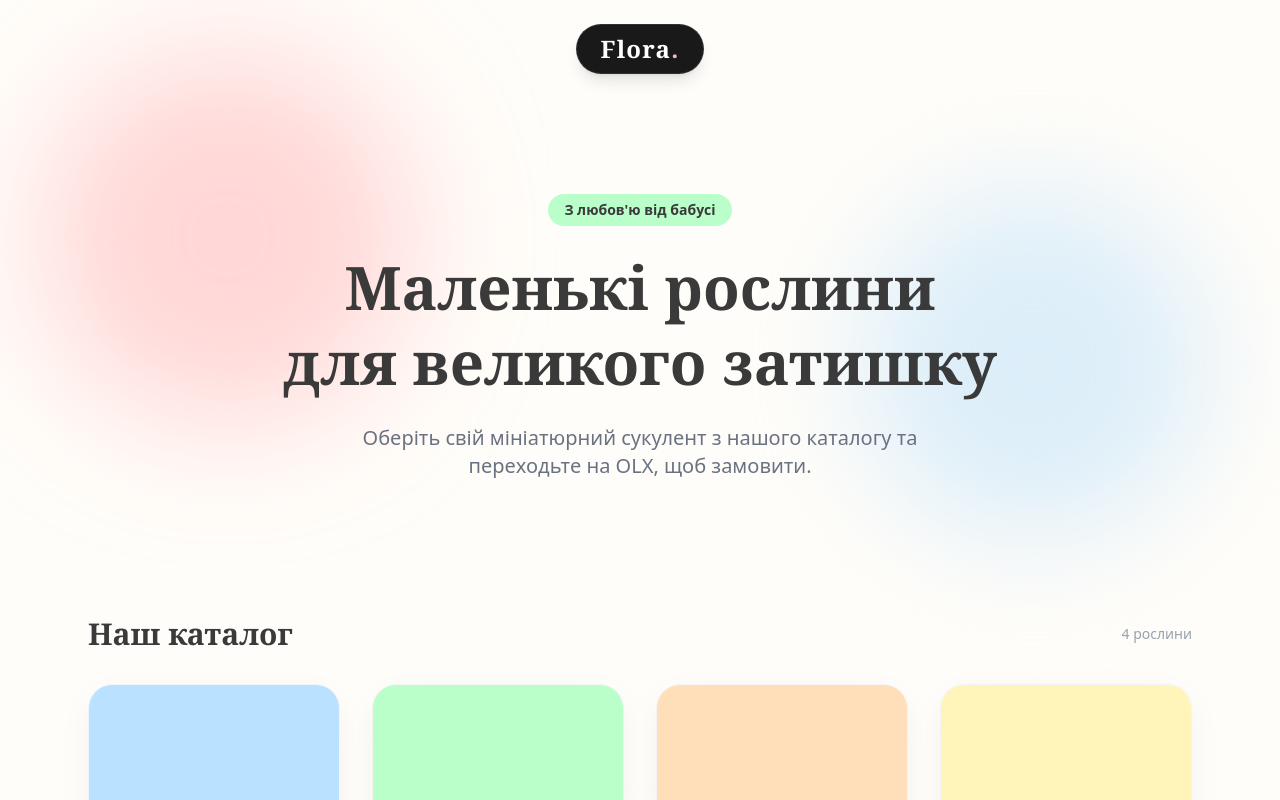
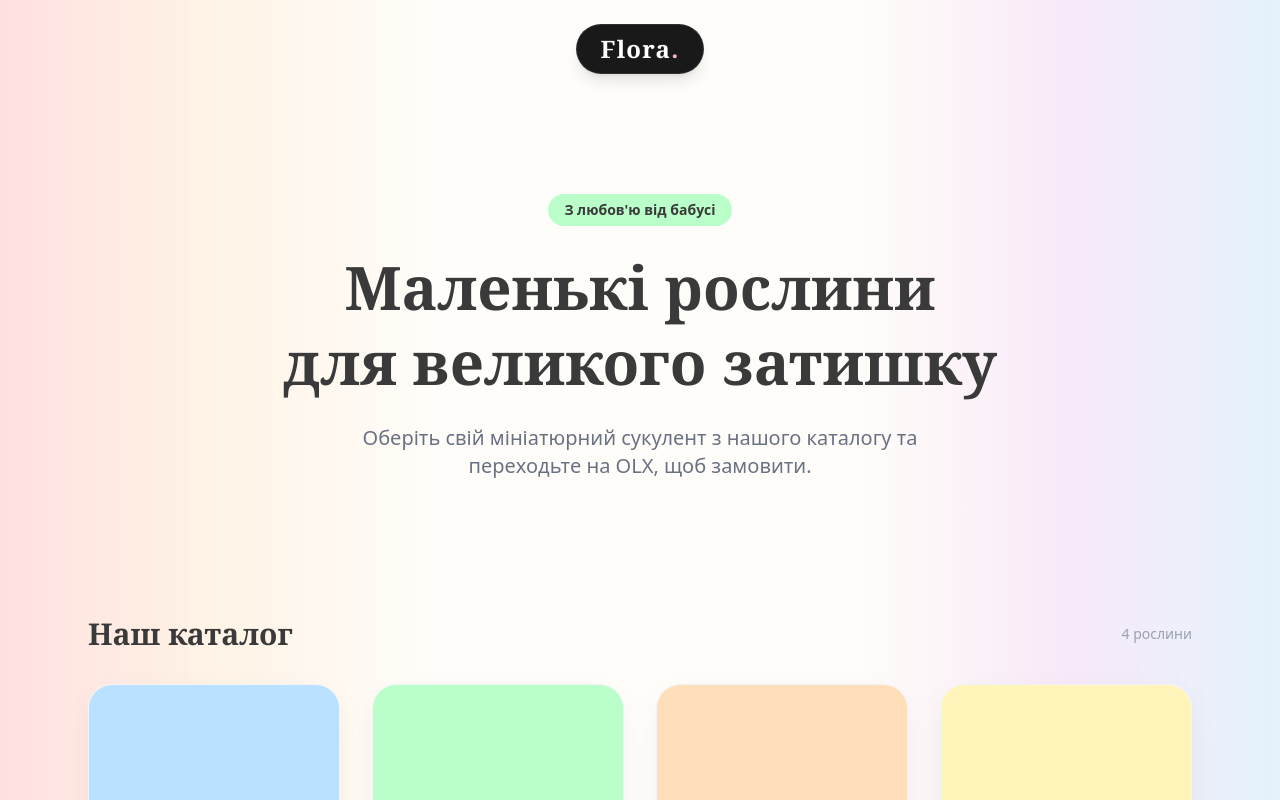
Before and after one commit to sapart4/flora-site, a Next.js app: page / in a window 1280 px wide. Shown: the top 800 px of the page. Built offline with nearby package versions, Linux system fonts and the light colour scheme.

Commit message:
Add static rainbow and click effect

```diff
--- a/src/app/globals.css
+++ b/src/app/globals.css
@@ -18,22 +18,12 @@
   }
 }
 
-/* Анимация для декоративных пятен */
-@keyframes blob {
-  0% { transform: translate(0px, 0px) scale(1); }
-  33% { transform: translate(30px, -50px) scale(1.1); }
-  66% { transform: translate(-20px, 20px) scale(0.9); }
-  100% { transform: translate(0px, 0px) scale(1); }
+/* Анимация вылета эмодзи */
+@keyframes float-up {
+  0% { opacity: 1; transform: translate(-50%, -50%) translateY(0) scale(1); }
+  100% { opacity: 0; transform: translate(-50%, -50%) translateY(-100px) scale(1.5); }
 }
 
-.animate-blob {
-  animation: blob 7s infinite;
+.animate-float-up {
+  animation: float-up 1.5s ease-out forwards;
 }
-
-.animation-delay-2000 {
-  animation-delay: 2s;
-}
-
-.animation-delay-4000 {
-  animation-delay: 4s;
-}
--- a/src/app/page.tsx
+++ b/src/app/page.tsx
@@ -1,17 +1,16 @@
 import { plants } from "@/data/plants";
 import PlantCard from "@/components/PlantCard";
 import Header from "@/components/Header";
+import RainbowBackground from "@/components/RainbowBackground";
 
 export default function Home() {
   return (
     <main className="relative min-h-screen pb-20 overflow-hidden">
 
-      {/* Декоративные пятна */}
-      <div className="absolute top-10 left-10 w-64 h-64 md:w-96 md:h-96 bg-pastel-pink rounded-full mix-blend-multiply filter blur-3xl opacity-50 animate-blob pointer-events-none z-0"></div>
-      <div className="absolute top-40 right-10 w-64 h-64 md:w-96 md:h-96 bg-pastel-sky rounded-full mix-blend-multiply filter blur-3xl opacity-50 animate-blob animation-delay-2000 pointer-events-none z-0"></div>
-      <div className="absolute bottom-20 left-1/3 w-64 h-64 md:w-96 md:h-96 bg-pastel-lemon rounded-full mix-blend-multiply filter blur-3xl opacity-50 animate-blob animation-delay-4000 pointer-events-none z-0"></div>
+      {/* Интерактивный фон с радугой */}
+      <RainbowBackground />
 
-      {/* Контент поверх пятен */}
+      {/* Контент поверх фона */}
       <div className="relative z-10">
         <Header />
 
@@ -44,7 +43,6 @@ export default function Home() {
           <p className="text-gray-400 text-sm mb-2">
             © {new Date().getFullYear()} Flora. Зроблено з турботою 🌱
           </p>
-          {/* Твоя подпись */}
           <a
             href="https://t.me/sapart4"
             target="_blank"
--- /dev/null
+++ b/src/components/RainbowBackground.tsx
@@ -0,0 +1,59 @@
+"use client";
+
+import { useState } from "react";
+
+type Heart = {
+  id: number;
+  x: number;
+  y: number;
+  emoji: string;
+  size: number;
+};
+
+export default function RainbowBackground() {
+  const [hearts, setHearts] = useState<Heart[]>([]);
+
+  // Прикольчик при клике
+  const handleClick = (e: React.MouseEvent) => {
+    const newHeart = {
+      id: Date.now() + Math.random(),
+      x: e.clientX,
+      y: e.clientY,
+      emoji: Math.random() > 0.5 ? "🌸" : "🌿",
+      size: Math.random() * 20 + 20,
+    };
+
+    setHearts((prev) => [...prev, newHeart]);
+
+    setTimeout(() => {
+      setHearts((prev) => prev.filter((h) => h.id !== newHeart.id));
+    }, 1500);
+  };
+
+  return (
+    <div
+      className="fixed inset-0 z-0 pointer-events-auto cursor-pointer overflow-hidden"
+      onClick={handleClick}
+    >
+      {/* Статичная радуга по бокам */}
+      <div className="absolute top-0 left-0 w-1/3 h-full bg-gradient-to-r from-pastel-pink/40 via-pastel-peach/30 to-transparent pointer-events-none"></div>
+      <div className="absolute top-0 right-0 w-1/3 h-full bg-gradient-to-l from-pastel-sky/40 via-pastel-lavender/30 to-transparent pointer-events-none"></div>
+
+      {/* Эмодзи */}
+      {hearts.map((heart) => (
+        <span
+          key={heart.id}
+          className="absolute animate-float-up pointer-events-none select-none"
+          style={{
+            left: heart.x,
+            top: heart.y,
+            fontSize: `${heart.size}px`,
+            transform: "translate(-50%, -50%)",
+          }}
+        >
+          {heart.emoji}
+        </span>
+      ))}
+    </div>
+  );
+}
```
